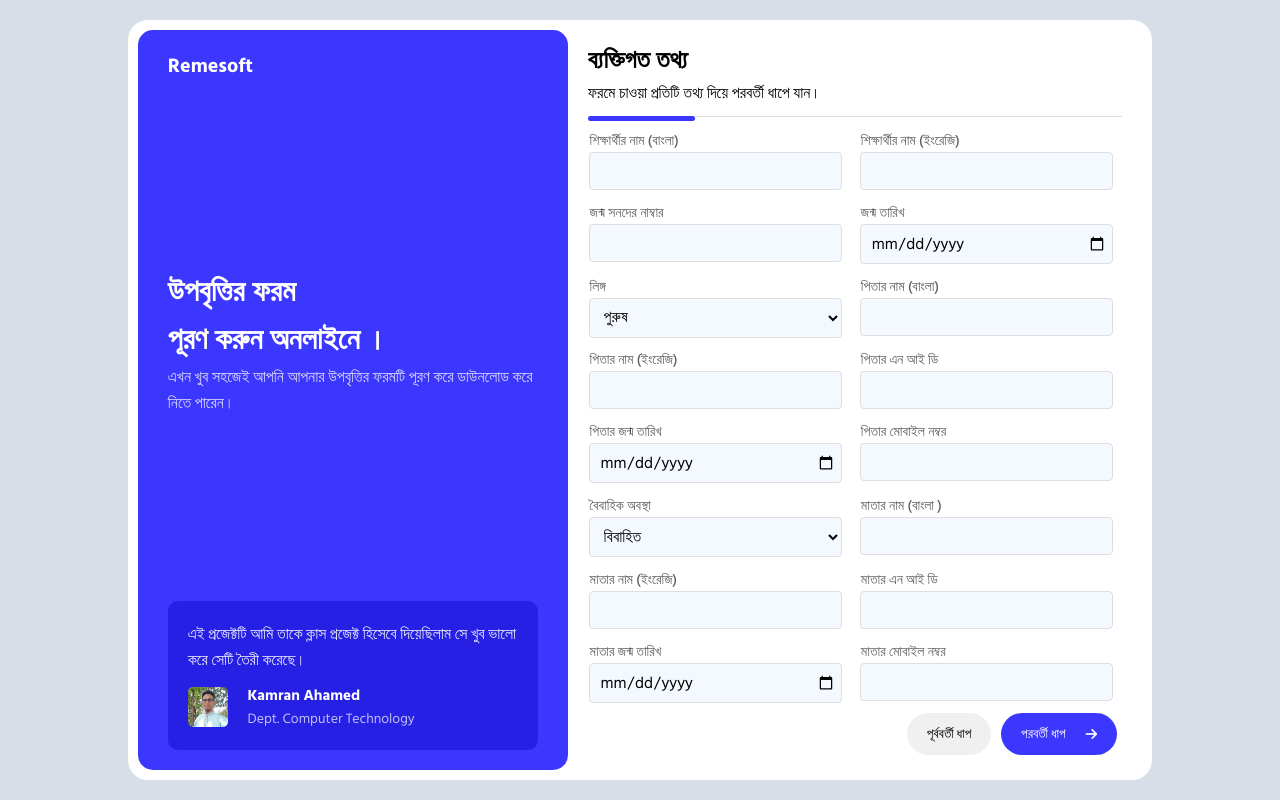
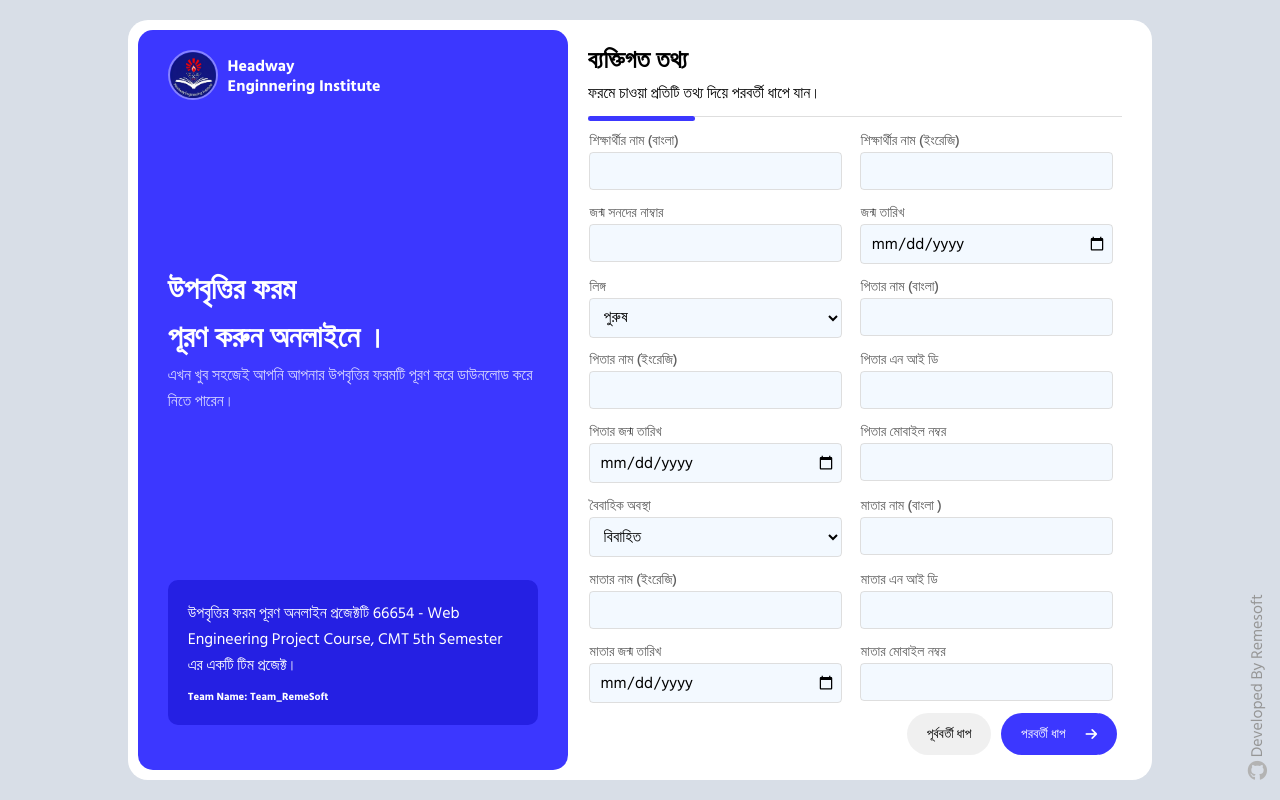
Before and after one commit to RemeSoft/RemeForm, a PHP site: page / in a window 1280 px wide. Run offline with PHP 8.4, Linux system fonts and the light colour scheme.

Commit message:
Project Done

```diff
--- a/css/responsive.css
+++ b/css/responsive.css
@@ -17,6 +17,11 @@
 
     .company {
         font-size: 2.5rem;
+    }
+
+    .team{
+        top: 1.3rem;
+        left: 7rem;
     }
 
     .left__btn {
--- a/css/style.css
+++ b/css/style.css
@@ -33,6 +33,7 @@ body {
     background-color: var(--color-secondary);
     font-family: var(--font-default);
     font-size: 1.6rem;
+    position: relative;
 }
 
 
@@ -79,8 +80,33 @@ img {
     text-decoration: none;
     font-weight: bold;
     font-size: 2rem;
+    max-height: 5rem;
+    max-width: 5rem;
+    border: 2px solid #ffffff60;
+    border-radius: 50%;
 }
 
+.team{
+    position: absolute;
+    left: 10rem;
+    top: 3.3rem;
+    display: flex;
+    flex-direction: column;
+
+}
+
+.team__sup{
+    font-size: 1.6rem;
+    font-weight: bold;
+}
+
+.team__name{
+    font-size: 1.6rem;
+    font-weight: bold;
+    color: var(--color-white);
+    line-height: 1.5rem;
+    text-decoration: none;
+}
 
 /* CENTER CONTENT START  */
 .left__title {
@@ -112,20 +138,13 @@ img {
 .testimonial__box {
     background-color: var(--color-primary--dark);
     padding: 2rem;
-    border-radius: 1rem;
-}
-
-.testimonial\:message {
-    opacity: .9;
+    border-radius:1rem;
 }
 
 .testimonial\:owner {
     gap: 2rem;
     margin-top: 1rem;
-    align-items: center;
-    display: flex;
 }
-
 .owner__img {
     width: 4rem;
     height: 4rem;
@@ -261,6 +280,7 @@ img {
     justify-content: flex-end;
     padding: .5rem .5rem;
     gap: 1rem;
+    align-items: center;
     background-color: var(--color-white);
 }
 
@@ -290,5 +310,28 @@ img {
 
 .buttons__item:nth-child(3) {
     display: none;
-    border: 1p solid red;
 }
+.connect{
+    margin-right: auto;
+    position: absolute;
+    bottom: 1rem;
+    right: 0;
+    margin: 1rem;
+    transform: rotate(180deg);
+    color: rgb(150, 150, 150);
+    writing-mode:vertical-lr;
+    text-decoration: none;
+    transition: .5s;
+}
+.connect:hover{
+    color: rgb(95, 95, 95);
+}
+.connect .connect__icon{
+    font-size: 2rem;
+    color: rgb(179, 179, 179);
+    transition: .5s;
+    transform: rotate(180deg);
+}
+.connect .connect__icon:hover{
+    color: rgb(24, 24, 24);
+}
--- a/index.php
+++ b/index.php
@@ -13,60 +13,61 @@
 </head>
 
 <body>
+
+    <a class="connect" href="https://github.com/remesoft" target="_blank"><i class="connect__icon fa-brands fa-github"></i> Developed By Remesoft</a>
     <main class="area">
         <div class="area__left">
-            <a class="company" href="https://github.com/RemeSoft">Remesoft</a>
+            <a class="company" href="https://headway.edu.bd/" target="_blank">
+                <img src="./img/logo.png" alt="logo">
+            </a>
+
+            <div class="team">
+                <small class="team__sup">Headway</small>
+                <a class="team__name" href="https://github.com/remesoft" target="_blank">Enginnering Institute</a>
+            </div>
+
             <div>
                 <h1 class="left__title">উপবৃত্তির ফরম <br> পূরণ করুন অনলাইনে ।</h1>
                 <p class="left__desc">এখন খুব সহজেই আপনি আপনার উপবৃত্তির ফরমটি পূরণ করে ডাউনলোড করে নিতে পারেন।</p>
-                <button class="left__btn"><i class="fa-solid fa-file-lines"></i> ফরম সংগ্রহ করুন</button>
+                <button class="left__btn"><i class="fa-solid fa-file-lines"></i> ফরম পূরণ করুন</button>
             </div>
             <div class="testimonial">
                         <div class="your-class">
                             <div>
                                 <div class="testimonial__box">
-                            <p class="testimonial:message">এই প্রজেক্টটি আমি তাকে ক্লাস প্রজেক্ট হিসেবে দিয়েছিলাম সে খুব
-                                ভালো
-                                করে সেটি তৈরী করেছে। </p>
+                                    <p class="testimonial:message">
+                                        উপবৃত্তির ফরম পূরণ অনলাইন প্রজেক্টটি 66654 - Web Engineering Project Course, CMT
+                                        5th Semester এর
+                                        একটি টিম প্রজেক্ট।
+                                    </p>
                                     <div class="testimonial:owner">
-                                <div class="owner__img">
-                                    <img src="./img/teachers/kamran__sir.jpg" alt="">
+                                        <h6>Team Name: Team_RemeSoft</h6>
                                     </div>
+                                </div>
+                            </div>
+                            <div>
+                                <div class="testimonial__box">
+                                    <p class="testimonial:message">Team Member:</p>
+                                    <div class="testimonial:owner">
                                         <div class="owner__reference">
-                                    <h3 class="reference__name">Kamran Ahamed</h3>
-                                    <p class="reference__prof">Dept. Computer Technology</p>
+                                            <h4 class="reference__name">Dwip Sarker</h4>
+                                            <p class="reference__prof">Dept. of Computer Technology</p>
+                                            <h4 class="reference__name">Sufian Ahmed</h4>
+                                            <p class="reference__prof">Dept. of Computer Technology</p>
                                         </div>
                                     </div>
                                 </div>
                             </div>
                             <div>
                                 <div class="testimonial__box">
-                            <p class="testimonial:message">এই প্রজেক্টটি আমি তাকে ক্লাস প্রজেক্ট হিসেবে দিয়েছিলাম সে খুব
-                                ভালো
-                                করে সেটি তৈরী করেছে। </p>
+                                    <h4 class="testimonial:message">Project Supervisor:</h4>
                                     <div class="testimonial:owner">
-                                <div class="owner__img">
-                                    <img src="./img/teachers/kamran__sir.jpg" alt="">
-                                </div>
                                         <div class="owner__reference">
-                                    <h3 class="reference__name">Kamran Ahamed</h3>
-                                    <p class="reference__prof">Dept. Computer Technology</p>
+                                            <h4 class="reference__name">Md. Kamran Ahamad</h4>
+                                            <h5 class="reference__prof">Instructor & Head</h5>
+                                            <p class="reference__prof">Dept. of Computer Science & Technology</p>
                                         </div>
                                     </div>
-                        </div>
-                    </div>
-                    <div>
-                        <div class="testimonial__box">
-                            <p class="testimonial:message">এই প্রজেক্টটি আমি তাকে ক্লাস প্রজেক্ট হিসেবে দিয়েছিলাম সে খুব
-                                ভালো
-                                করে সেটি তৈরী করেছে। </p>
-                            <div class="testimonial:owner">
-                                <div class="owner__img">
-                                    <img src="./img/teachers/kamran__sir.jpg" alt="">
-                                </div>
-                                <div class="owner__reference">
-                                    <h3 class="reference__name">Kamran Ahamed</h3>
-                                    <p class="reference__prof">Dept. Computer Technology</p>
                                 </div>
                             </div>
                         </div>
@@ -94,7 +95,7 @@
                             </div>
                             <div class="inputs__item">
                                 <label class="item__label">জন্ম সনদের নাম্বার</label>
-                                <input class="item__input" name="birth_certificate_no" type="text" spellcheck="false"
+                                <input class="item__input" name="birth_certificate_no" type="number" spellcheck="false"
                                     required>
                             </div>
                             <div class="inputs__item">
@@ -121,7 +122,7 @@
                             </div>
                             <div class="inputs__item">
                                 <label class="item__label">পিতার এন আই ডি</label>
-                                <input class="item__input" name="father_nid" type="text" spellcheck="false" required>
+                                <input class="item__input" name="father_nid" type="number" spellcheck="false" required>
                             </div>
                             <div class="inputs__item">
                                 <label class="item__label">পিতার জন্ম তারিখ</label>
@@ -130,7 +131,7 @@
                             </div>
                             <div class="inputs__item">
                                 <label class="item__label">পিতার মোবাইল নম্বর</label>
-                                <input class="item__input" name="father_mobile_number" type="text" spellcheck="false"
+                                <input class="item__input" name="father_mobile_number" type="number" spellcheck="false"
                                     required>
                             </div>
                             <div class="inputs__item">
@@ -152,7 +153,7 @@
                             </div>
                             <div class="inputs__item">
                                 <label class="item__label">মাতার এন আই ডি</label>
-                                <input class="item__input" name="mother_nid" type="text" spellcheck="false" required>
+                                <input class="item__input" name="mother_nid" type="number" spellcheck="false" required>
                             </div>
                             <div class="inputs__item">
                                 <label class="item__label">মাতার জন্ম তারিখ</label>
@@ -161,7 +162,7 @@
                             </div>
                             <div class="inputs__item">
                                 <label class="item__label">মাতার মোবাইল নম্বর</label>
-                                <input class="item__input" name="mother_mobile_number" type="text" spellcheck="false"
+                                <input class="item__input" name="mother_mobile_number" type="number" spellcheck="false"
                                     required>
                             </div>
                         </div>
@@ -201,7 +202,7 @@
                             </div>
                             <div class="inputs__item">
                                 <label class="item__label" for="name">পোস্ট কোড</label>
-                                <input class="item__input" type="text" name="permanent_postcode" required>
+                                <input class="item__input" type="number" name="permanent_postcode" required>
                             </div>
                             <div class="inputs__item">
                                 <label class="item__label" for="name">ঠিকানা / গ্রাম</label>
@@ -245,7 +246,7 @@
                             </div>
                             <div class="inputs__item">
                                 <label class="item__label" for="name">পোস্ট কোড</label>
-                                <input class="item__input" type="text" name="present_postcode" required>
+                                <input class="item__input" type="number" name="present_postcode" required>
                             </div>
                             <div class="inputs__item">
                                 <label class="item__label" for="name">ঠিকানা / গ্রাম</label>
@@ -307,13 +308,17 @@
                             </div>
                             <div class="inputs__item">
                                 <label class="item__label" for="name">টেকনোলজি/ট্রেড</label>
-                                <select class="item__input" name="previous_edu_technology">
-                                    <option value="">NULL</option>
+                                <select class="item__input" name="previous_edu_technology" onchange="previousTechnology(this)" required>
+                                    <option value="">টেকনোলজি সিলেক্ট করুন</option>
                                     <option value="কম্পিউটার টেকনোলজি">কম্পিউটার টেকনোলজি</option>
                                     <option value="সিভিল টেকনোলজি">সিভিল টেকনোলজি</option>
                                     <option value="ইলেকট্রনিক্স টেকনোলজি">ইলেকট্রনিক্স টেকনোলজি</option>
                                     <option value="আর্কিটেকচার টেকনোলজি">আর্কিটেকচার টেকনোলজি</option>
+                                    <option value="others">Others</option>
                                 </select>
+                                <input class="item__input" style="display: none;"
+                                type="text" name="other_previous_edu_technology"
+                                id="previous_edu_technology">
                             </div>
                             <div class="inputs__item">
                                 <label class="item__label" for="name">পূর্ববর্তী পরীক্ষার নাম</label>
@@ -325,15 +330,15 @@
                             </div>
                             <div class="inputs__item">
                                 <label class="item__label" for="name">বোর্ড রোল</label>
-                                <input class="item__input" type="text" name="previous_edu_roll" required>
+                                <input class="item__input" type="number" name="previous_edu_roll" required>
                             </div>
                             <div class="inputs__item">
                                 <label class="item__label" for="name">বোর্ড রেজিস্ট্রেশন</label>
-                                <input class="item__input" type="text" name="previous_edu_reg" required>
+                                <input class="item__input" type="number" name="previous_edu_reg" required>
                             </div>
                             <div class="inputs__item">
                                 <label class="item__label" for="name">ফলাফল (জিপিএ)</label>
-                                <input class="item__input" type="text" name="previous_edu_gpa" required>
+                                <input class="item__input" type="number" name="previous_edu_gpa" required>
                             </div>
                         </div>
                     </div>
@@ -369,7 +374,7 @@
                             <div class="inputs__item">
                                 <label class="item__label" for="name">প্রতিষ্ঠানের নাম</label>
                                 <input class="item__input" type="text" name="present_edu_school"
-                                    value="হেডওয়ে ইঞ্জিনিয়ারিং ইনস্টিটিউট ।" required>
+                                    value="" required>
                             </div>
                             <div class="inputs__item">
                                 <label class="item__label" for="name">শ্রেনী</label>
@@ -385,20 +390,25 @@
                                 </select>
                             </div>
                             <div class="inputs__item">
-                                <label class="item__label" for="name">টেকনোলজি/ট্রেড</label>
-                                <select class="item__input" name="present_edu_technology" required>
+                                <label class="item__label">টেকনোলজি/ট্রেড</label>
+                                <select class="item__input" name="present_edu_technology" onchange="presentTechnology(this)" required>
+                                    <option value="">টেকনোলজি সিলেক্ট করুন</option>
                                     <option value="কম্পিউটার টেকনোলজি">কম্পিউটার টেকনোলজি</option>
                                     <option value="সিভিল টেকনোলজি">সিভিল টেকনোলজি</option>
                                     <option value="ইলেকট্রনিক্স টেকনোলজি">ইলেকট্রনিক্স টেকনোলজি</option>
                                     <option value="আর্কিটেকচার টেকনোলজি">আর্কিটেকচার টেকনোলজি</option>
+                                    <option value="others">Others</option>
                                 </select>
+                                <input class="item__input" style="display: none;"
+                                type="text" name="other_present_edu_technology"
+                                id="present_edu_technology">
                             </div>
                             <div class="inputs__item">
-                                <label class="item__label" for="name">শিফট এবং গ্রুপ</label>
+                                <label class="item__label">শিফট এবং গ্রুপ</label>
                                 <input class="item__input" type="text" name="present_edu_group">
                             </div>
                             <div class="inputs__item">
-                                <label class="item__label" for="name">রোল</label>
+                                <label class="item__label">রোল</label>
                                 <input class="item__input" type="text" name="current_edu_roll" required>
                             </div>
                         </div>
@@ -528,11 +538,11 @@
                             </div>
                             <div class="inputs__item">
                                 <label class="item__label" for="name">অ্যাকাউন্টধারীর এনআইডি নম্বর</label>
-                                <input class="item__input" type="text" name="mobile_nid" required>
+                                <input class="item__input" type="number" name="mobile_nid" required>
                             </div>
                             <div class="inputs__item">
                                 <label class="item__label" for="name">অ্যাকাউন্ট নম্বর</label>
-                                <input class="item__input" type="text" name="mobile_number" required>
+                                <input class="item__input" type="number" name="mobile_number" required>
                             </div>
                         </div>
                     </div>
@@ -561,6 +571,7 @@
         $('.your-class').slick({
             autoplay: true,
             arrows: false,
+            autoplaySpeed: 5000,
         })
     });
     </script>
```
Also changed, not shown: generator.php (+8 -3 lines), js/script.js (+18 -1 lines), img/icon.png (added), img/logo.png (added). Lines whose indentation alone changed are shown as unchanged.
